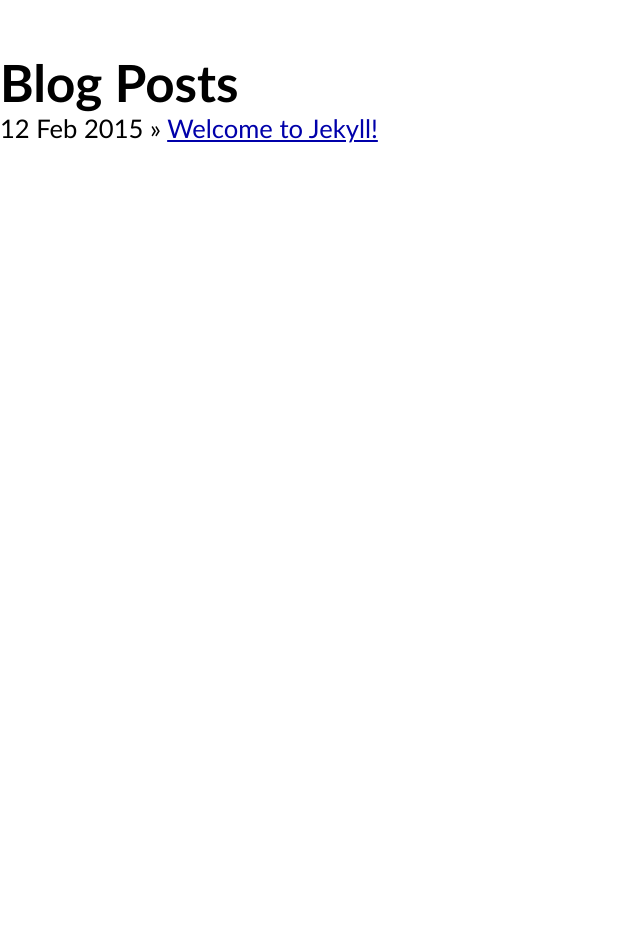
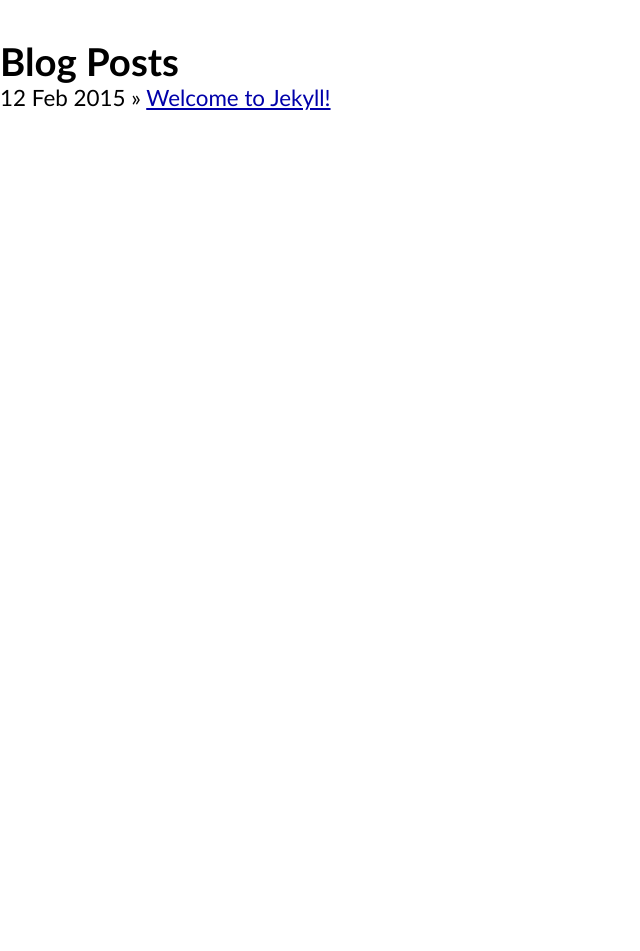
Before and after one commit to funionnn/funionnn.github.io, a Jekyll site: the page built from index.html, in a window 1280 px wide. Shown: the whole page, without its empty margins (0-640 px from the left). Built offline with Jekyll 4.4.1, drawn with Linux system fonts in a browser that asks for light colours; Markdown is read by kramdown in place of the engine named in the settings.

Commit message:
font sizes

```diff
--- a/css/musculature.scss
+++ b/css/musculature.scss
@@ -21,14 +21,14 @@
 @media (min-width: $media-large + 1) {
 
   body {
-    font-size: 2vw;
+    font-size: 1.75vw;
   }
 
   h1 {
-    font-size: 4vw;
+    font-size: 3vw;
   }
 
   .pull-right, .pull-left, .double-wide, .wide-right, .wide-left {
-    font-size: 3vw;
+    font-size: 2vw;
   }
 }
```
